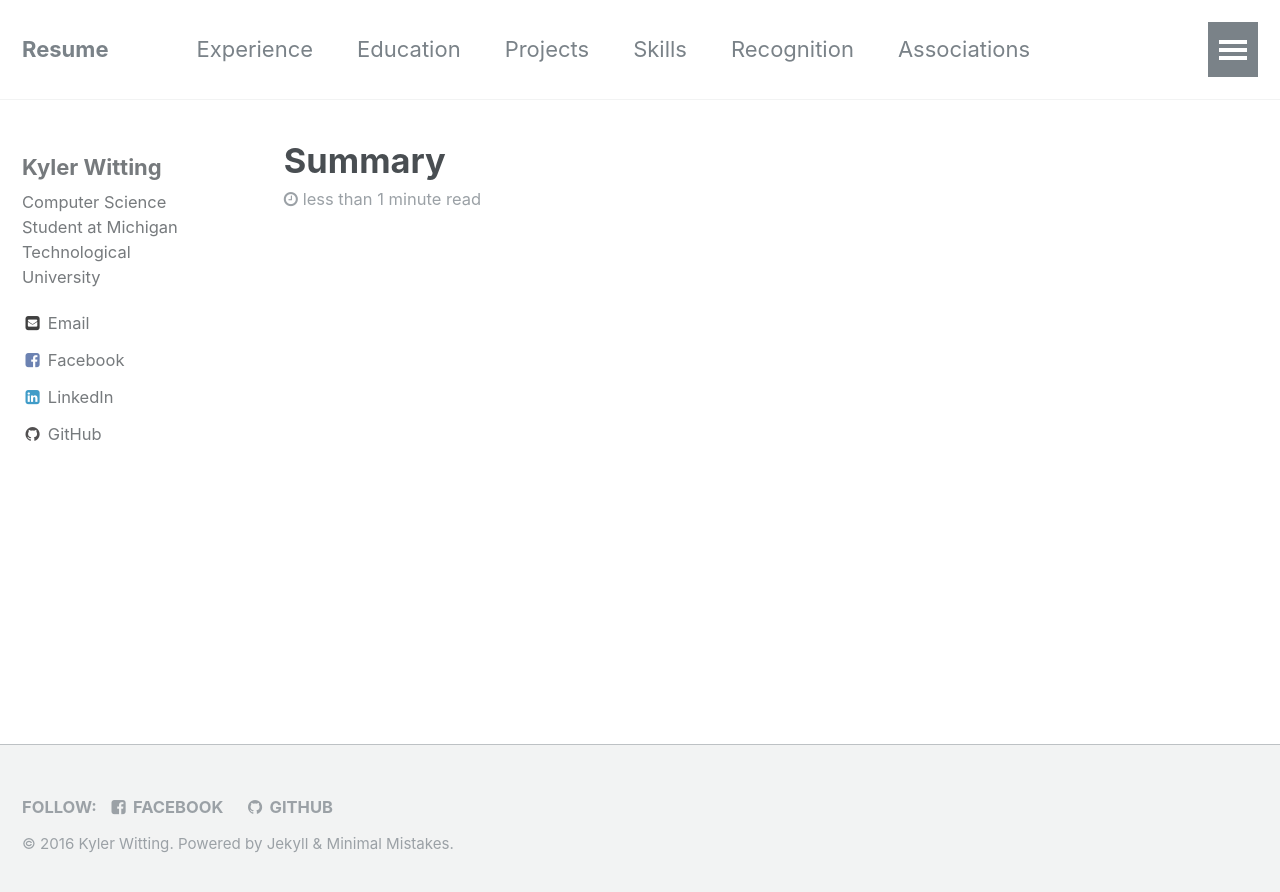
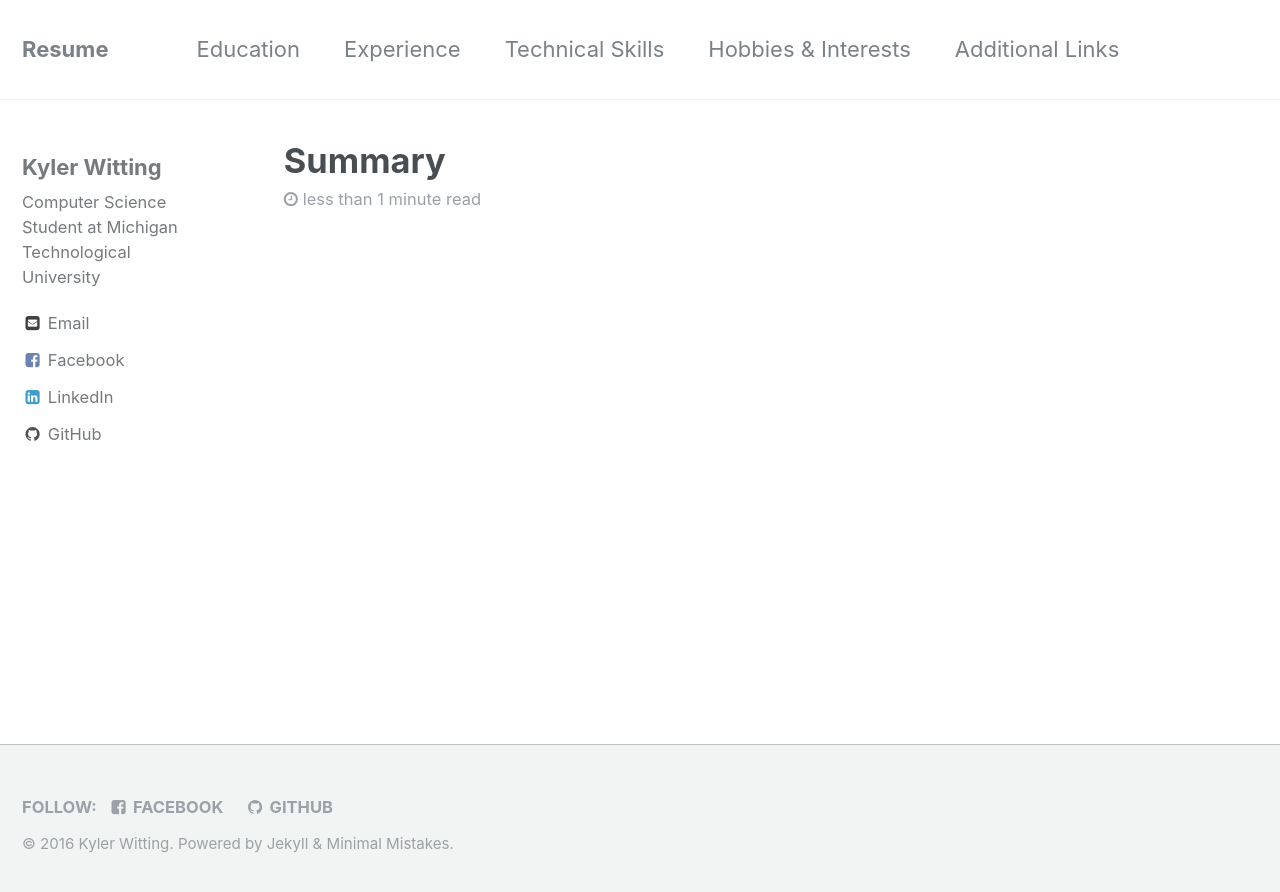
Before and after one commit to KylerWitting/KylerWitting.github.io, a Jekyll site: the page built from _pages/home.md, in a window 1280 px wide. Shown: the top 892 px of the page. Built offline with Jekyll 4.4.1, drawn with Linux system fonts in a browser that asks for light colours.

Commit message:
Fixing navigation bar names

```diff
--- a/_data/navigation.yml
+++ b/_data/navigation.yml
@@ -1,16 +1,16 @@
 # main links
 main:
+  - title: "Education"
+    url: /education/
   - title: "Experience"
     url: /experience/
-  - title: "Education"
-    url: /education/
-  - title: "Projects"
-    url: /projects/
-  - title: "Skills"
+#  - title: "Project Experience"
+#    url: /projects/
+  - title: "Technical Skills"
     url: /skills/
-  - title: "Recognition"
-    url: /recognition/
-  - title: "Associations"
+#  - title: "Recognition"
+#    url: /recognition/
+  - title: "Hobbies & Interests"
     url: /associations/
   - title: "Additional Links"
     url: /additionallinks/
```
